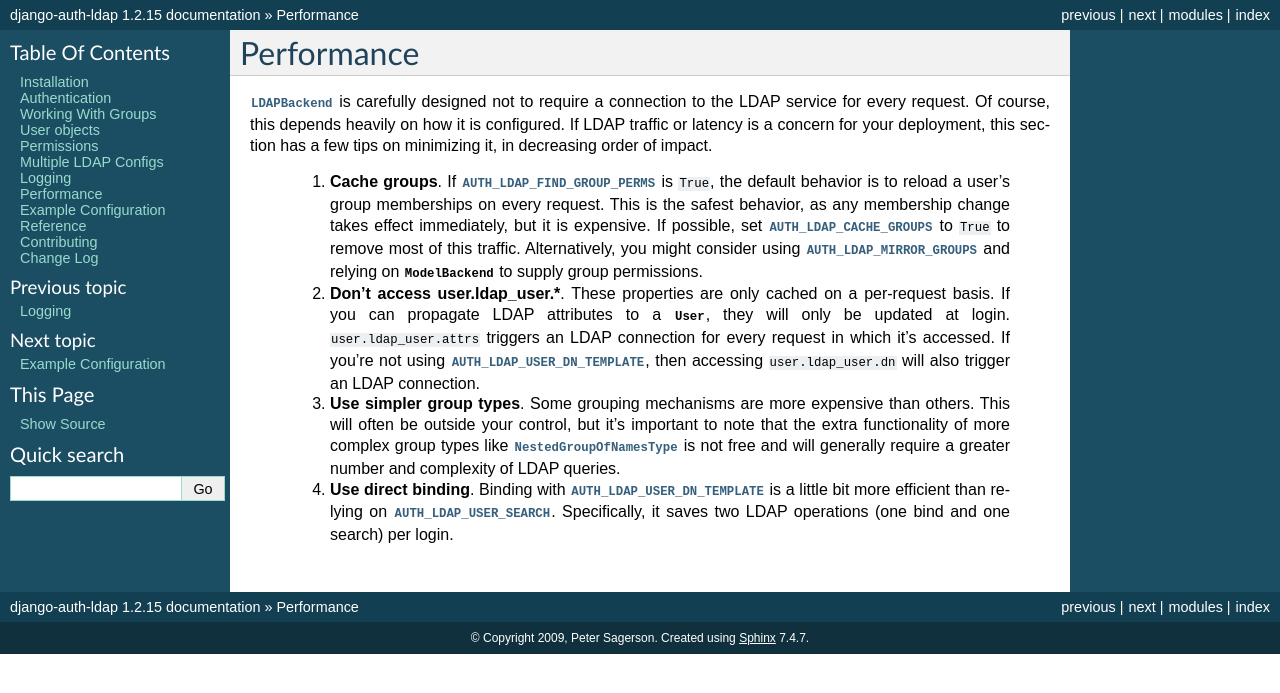
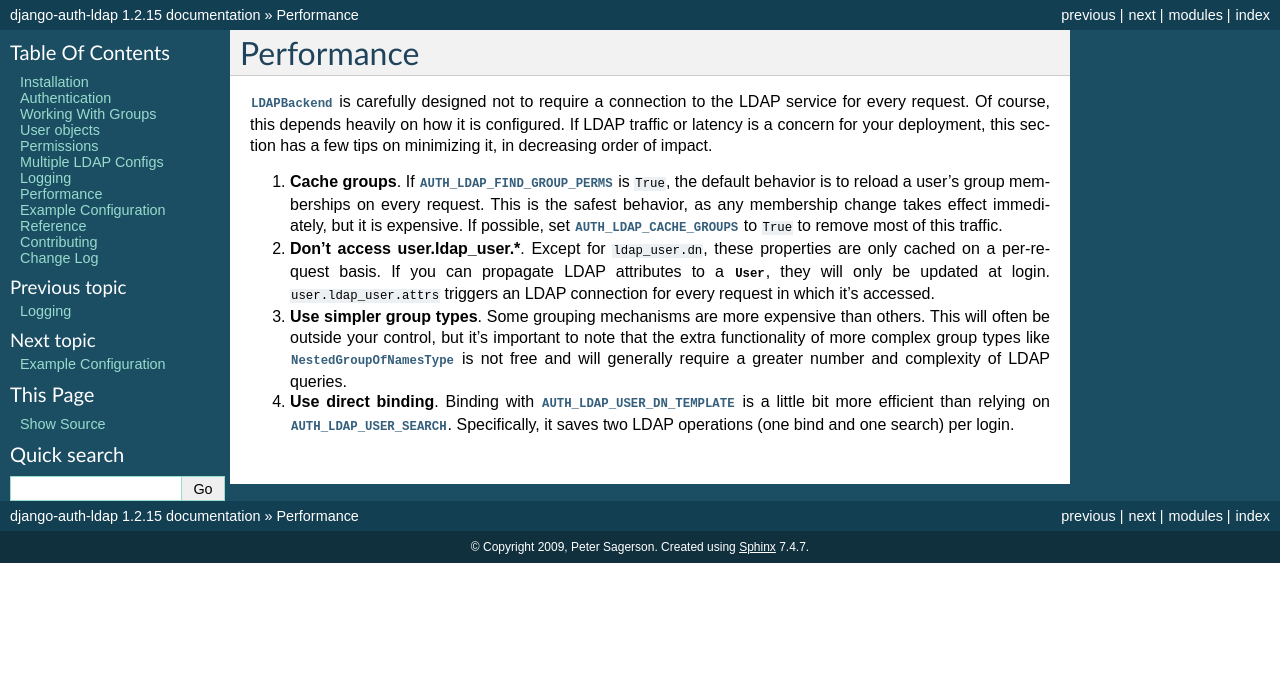
Before and after one commit to django-auth-ldap/django-auth-ldap, a Sphinx documentation site: the page built from docs/source/performance.rst, in a window 1280 px wide. Shown: the top 693 px of the page. Built offline with Sphinx 7.4.7, drawn with Linux system fonts in a browser that asks for light colours.

Commit message:
Narrow support matrix further.
Also some documentation updates.

```diff
--- a/docs/source/index.rst
+++ b/docs/source/index.rst
@@ -11,8 +11,8 @@
 * Documentation: https://django-auth-ldap.readthedocs.io/
 * Mailing list: https://groups.google.com/group/django-auth-ldap
 
-This version is supported on Python 2.7, 3.3, 3.4, 3.5, and 3.6; and Django >=
-1.5. Under Python 2, it requires `python-ldap
+This version is supported on Python 2.7 and 3.4+; and Django 1.8 and 1.10+.
+Under Python 2, it requires `python-ldap
 <https://pypi.python.org/pypi/python-ldap>`_ >= 2.0; under Python 3, it uses
 `pyldap <https://pypi.python.org/pypi/pyldap>`_.
 
--- a/docs/source/performance.rst
+++ b/docs/source/performance.rst
@@ -7,28 +7,25 @@
 for your deployment, this section has a few tips on minimizing it, in decreasing
 order of impact.
 
-    #. **Cache groups**. If :setting:`AUTH_LDAP_FIND_GROUP_PERMS` is ``True``,
-       the default behavior is to reload a user's group memberships on every
-       request. This is the safest behavior, as any membership change takes
-       effect immediately, but it is expensive. If possible, set
-       :setting:`AUTH_LDAP_CACHE_GROUPS` to ``True`` to remove most of this
-       traffic.  Alternatively, you might consider using
-       :setting:`AUTH_LDAP_MIRROR_GROUPS` and relying on
-       :class:`~django.contrib.auth.backends.ModelBackend` to supply group
-       permissions.
-    #. **Don't access user.ldap_user.***. These properties are only cached on a
-       per-request basis. If you can propagate LDAP attributes to a
-       :class:`~django.contrib.auth.models.User`, they will only be updated at
-       login. ``user.ldap_user.attrs`` triggers an LDAP connection for every
-       request in which it's accessed. If you're not using
-       :setting:`AUTH_LDAP_USER_DN_TEMPLATE`, then accessing
-       ``user.ldap_user.dn`` will also trigger an LDAP connection.
-    #. **Use simpler group types**. Some grouping mechanisms are more expensive
-       than others. This will often be outside your control, but it's important
-       to note that the extra functionality of more complex group types like
-       :class:`~django_auth_ldap.config.NestedGroupOfNamesType` is not free and
-       will generally require a greater number and complexity of LDAP queries.
-    #. **Use direct binding**. Binding with
-       :setting:`AUTH_LDAP_USER_DN_TEMPLATE` is a little bit more efficient than
-       relying on :setting:`AUTH_LDAP_USER_SEARCH`. Specifically, it saves two
-       LDAP operations (one bind and one search) per login.
+#. **Cache groups**. If :setting:`AUTH_LDAP_FIND_GROUP_PERMS` is ``True``, the
+   default behavior is to reload a user's group memberships on every request.
+   This is the safest behavior, as any membership change takes effect
+   immediately, but it is expensive. If possible, set
+   :setting:`AUTH_LDAP_CACHE_GROUPS` to ``True`` to remove most of this traffic.
+
+#. **Don't access user.ldap_user.***. Except for ``ldap_user.dn``, these
+   properties are only cached on a per-request basis. If you can propagate LDAP
+   attributes to a :class:`~django.contrib.auth.models.User`, they will only be
+   updated at login. ``user.ldap_user.attrs`` triggers an LDAP connection for
+   every request in which it's accessed.
+
+#. **Use simpler group types**. Some grouping mechanisms are more expensive than
+   others. This will often be outside your control, but it's important to note
+   that the extra functionality of more complex group types like
+   :class:`~django_auth_ldap.config.NestedGroupOfNamesType` is not free and will
+   generally require a greater number and complexity of LDAP queries.
+
+#. **Use direct binding**. Binding with :setting:`AUTH_LDAP_USER_DN_TEMPLATE` is
+   a little bit more efficient than relying on :setting:`AUTH_LDAP_USER_SEARCH`.
+   Specifically, it saves two LDAP operations (one bind and one search) per
+   login.
--- a/requirements-dev.txt
+++ b/requirements-dev.txt
@@ -1,3 +1,4 @@
 -e .
 mockldap
+sphinx
 tox
--- a/setup.py
+++ b/setup.py
@@ -33,7 +33,6 @@
         "Programming Language :: Python :: 3.6",
         "Framework :: Django",
         "Framework :: Django :: 1.8",
-        "Framework :: Django :: 1.9",
         "Framework :: Django :: 1.10",
         "Framework :: Django :: 1.11",
         "Intended Audience :: Developers",
```
Also changed, not shown: docs/source/contributing.rst (+51 -3 lines), 5 other files.
